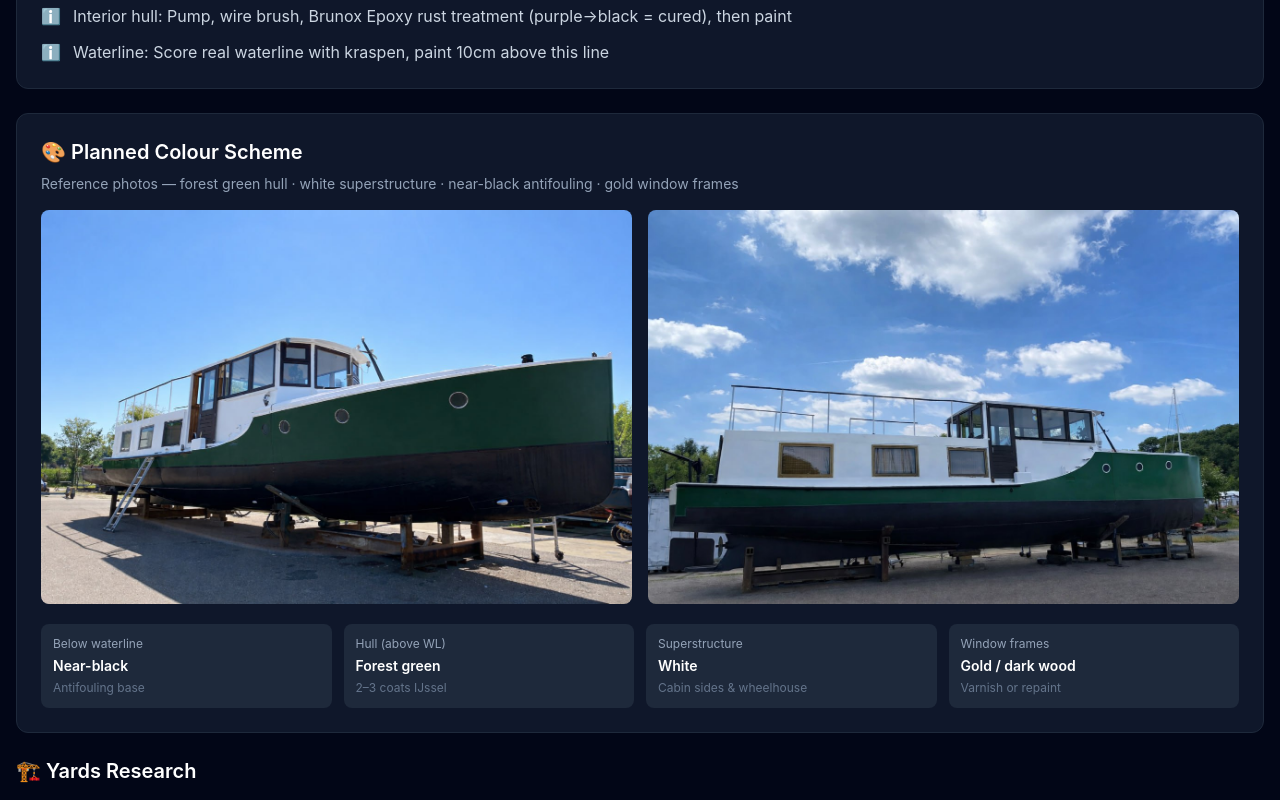
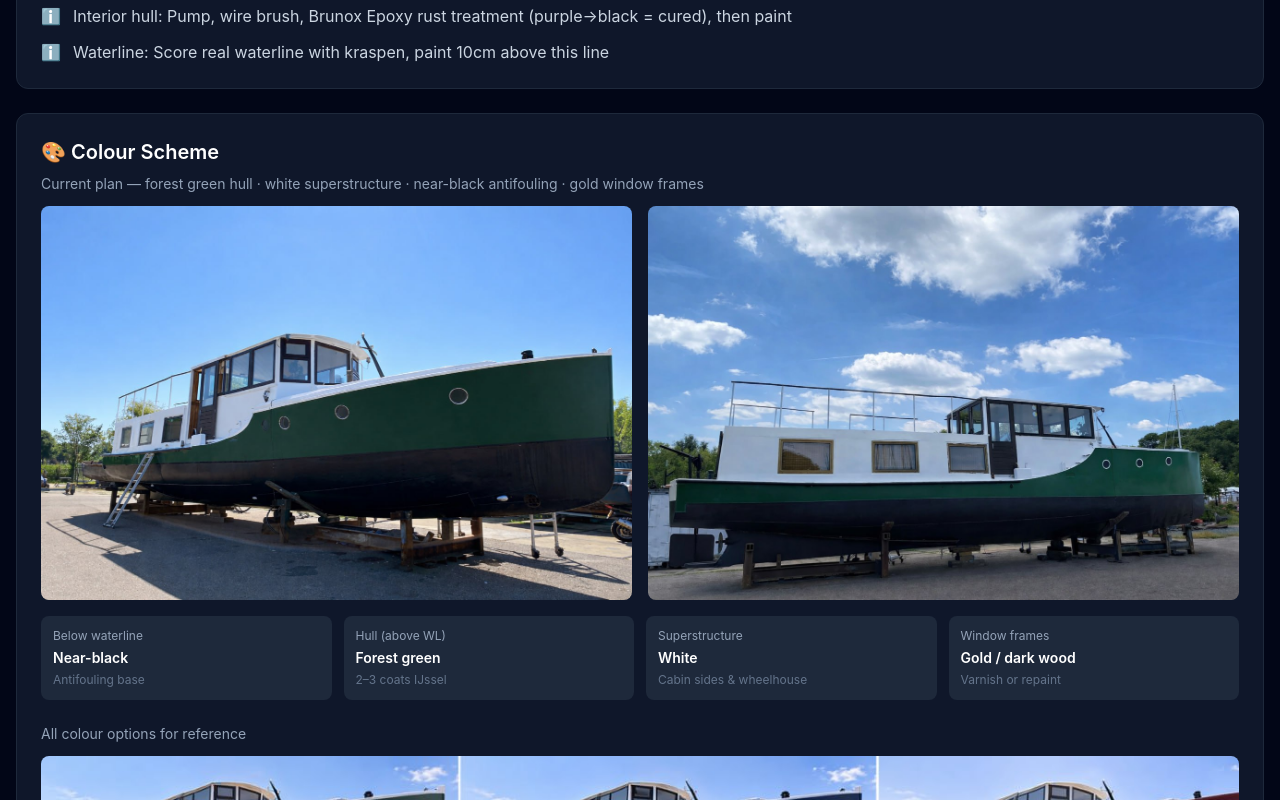
Before and after one commit to kokosthief/boat-dashboard, a Next.js app: page /haulout in a window 1280 px wide. Shown: the part 1800-2600 px from the top of the page. Built offline with nearby package versions, Linux system fonts and the light colour scheme; no server answers; the database is empty.

Commit message:
haulout: add colour options grid to colour scheme section

```diff
--- a/src/app/haulout/page.tsx
+++ b/src/app/haulout/page.tsx
@@ -142,13 +142,15 @@ export default function HauloutPlan() {
 
       {/* Colour Scheme */}
       <div className="bg-slate-900 border border-slate-800 rounded-xl p-6">
-        <h2 className="text-xl font-semibold mb-2">🎨 Planned Colour Scheme</h2>
-        <p className="text-slate-400 text-sm mb-4">Reference photos — forest green hull · white superstructure · near-black antifouling · gold window frames</p>
-        <div className="grid md:grid-cols-2 gap-4 mb-5">
+        <h2 className="text-xl font-semibold mb-2">🎨 Colour Scheme</h2>
+
+        {/* Reference photos */}
+        <p className="text-slate-400 text-sm mb-3">Current plan — forest green hull · white superstructure · near-black antifouling · gold window frames</p>
+        <div className="grid md:grid-cols-2 gap-4 mb-4">
           <img src="/colour-ref-1.jpg" alt="Colour reference 1" className="rounded-lg w-full object-cover" />
           <img src="/colour-ref-2.jpg" alt="Colour reference 2" className="rounded-lg w-full object-cover" />
         </div>
-        <div className="grid sm:grid-cols-2 md:grid-cols-4 gap-3 text-sm">
+        <div className="grid sm:grid-cols-2 md:grid-cols-4 gap-3 text-sm mb-6">
           {[
             { zone: 'Below waterline', colour: 'Near-black', note: 'Antifouling base' },
             { zone: 'Hull (above WL)', colour: 'Forest green', note: '2–3 coats IJssel' },
@@ -162,6 +164,10 @@ export default function HauloutPlan() {
             </div>
           ))}
         </div>
+
+        {/* Colour options grid */}
+        <p className="text-slate-400 text-sm mb-3">All colour options for reference</p>
+        <img src="/colour-options.jpg" alt="Colour options" className="rounded-lg w-full" />
       </div>
 
       {/* Yards Research Table */}
```
Also changed, not shown: public/colour-options.jpg (added).
